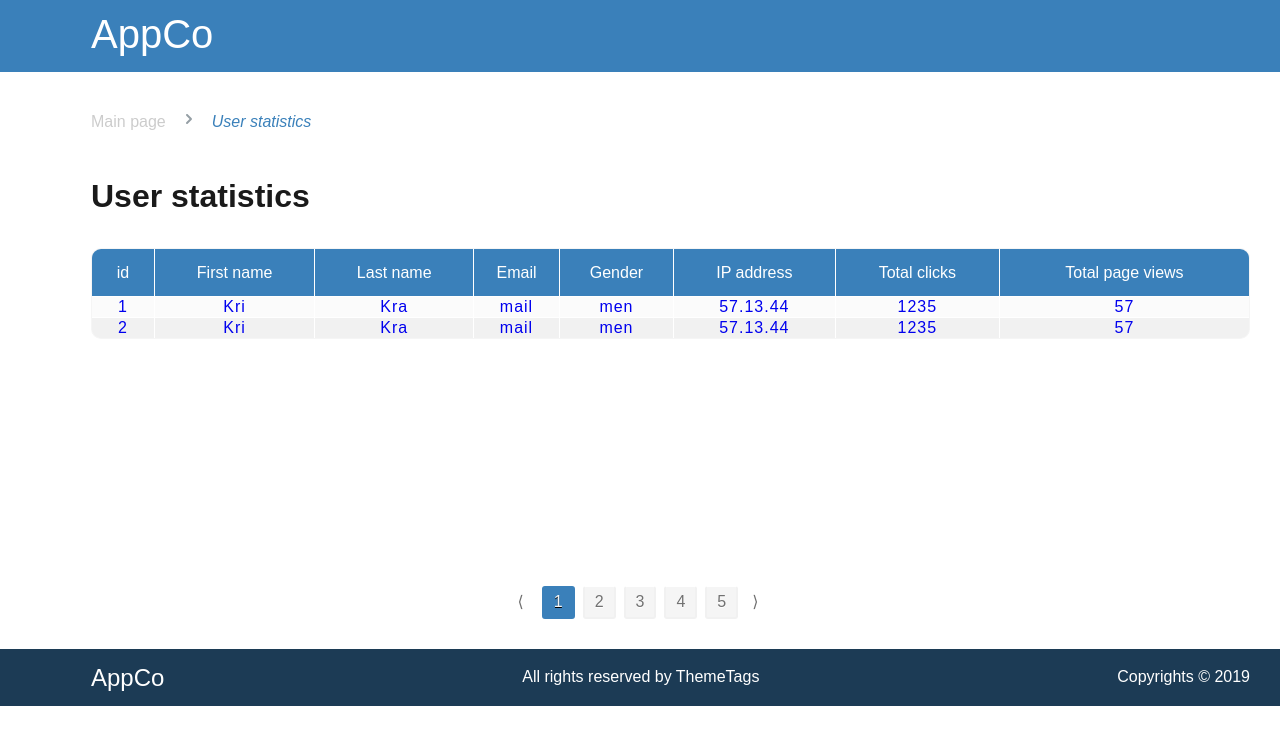
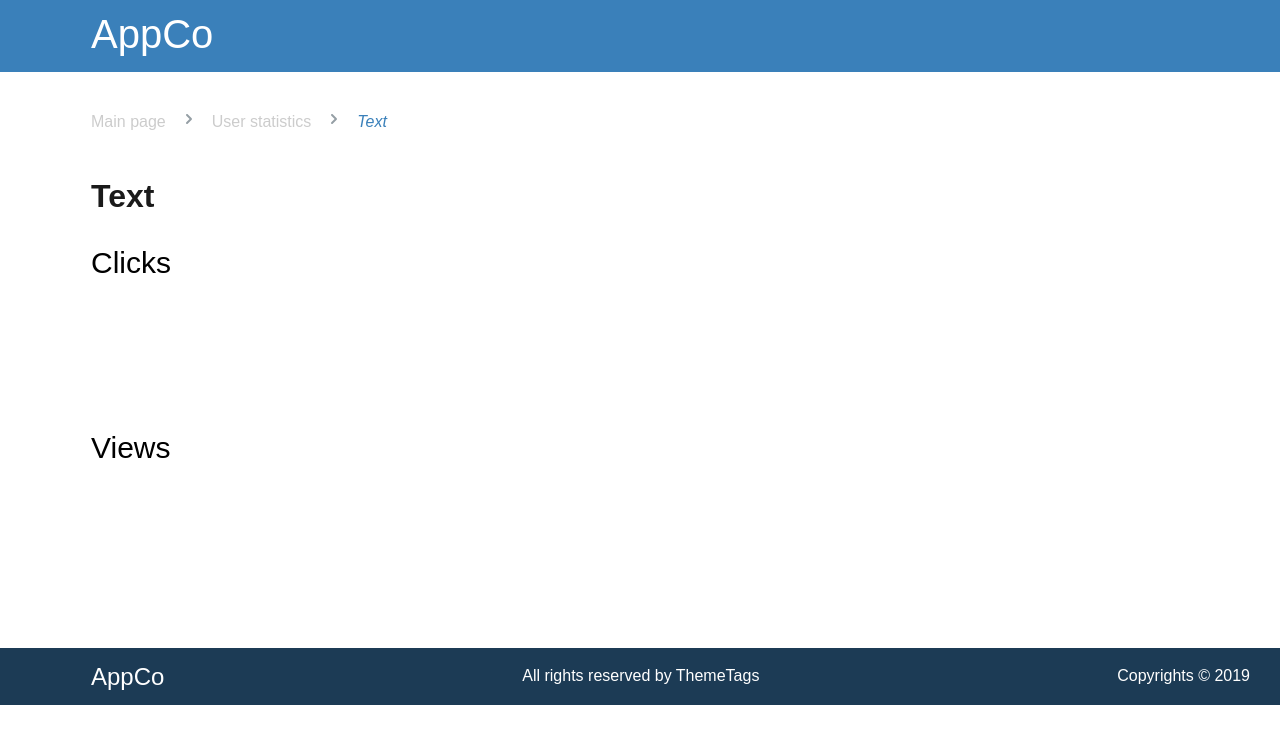
Before and after one commit to AlekzandrM/test-PlasticJam, an Angular app: page /users/1 in a window 1280 px wide. Shown: the top 744 px of the page. Built offline with nearby package versions, Linux system fonts and the light colour scheme.

Commit message:
Added statistics-page layout

```diff
--- a/src/app/app-routing.module.ts
+++ b/src/app/app-routing.module.ts
@@ -12,9 +12,9 @@ const routes: Routes = [
       {path: '', redirectTo: '/', pathMatch: 'full'},
       {path: '', component: MainPageComponent},
       {path: 'users', component: UsersPageComponent, children: [
-          {path: 'statistic/:id', component: StatisticsPageComponent},
-          {path: ':id', component: StatisticsPageComponent}
-      ]}
+          {path: 'statistic/:id', component: StatisticsPageComponent}
+      ]},
+      {path: 'users/:id', component: StatisticsPageComponent}
     ]
   },
   {
--- a/src/app/main-page/main-page.component.html
+++ b/src/app/main-page/main-page.component.html
@@ -56,15 +56,17 @@
   <div class="footer">
 
     <form class="footer_form>">
-      <label class="input">
-        <input type="text"  placeholder="Enter your email">
-      </label>
-      <button class="input_btn">Subscribe</button>
+      <div class="formWrap">
+        <label class="input">
+          <input type="text"  placeholder="Enter your email">
+        </label>
+        <button class="input_btn">Subscribe</button>
+      </div>
     </form>
 
     <div class="footer_wrap">
       <p class="footer_App">AppCo</p>
-      <p class="footer_text input">All rights reserved by ThemeTags</p>
+      <p class="footer_text">All rights reserved by ThemeTags</p>
       <p class="footer_text">Copyrights &copy; 2019</p>
     </div>
 
--- a/src/app/main-page/main-page.component.scss
+++ b/src/app/main-page/main-page.component.scss
@@ -137,16 +137,20 @@
     margin: 30px;
   }
 }
+
 .footer {
   height: 183.46px;
   color: #FFFFFF;
+  background: none;
   background-image: url("../../assets/Rectangle54.png"); background-repeat: no-repeat;;
   position: relative;
 }
 .footer_form {
+  width: 100%;
   position: absolute;
   top: 250px;
 }
+
 
 form {
   display: flex;
@@ -154,29 +158,46 @@ form {
 }
 
 input {
-  width: 579px;
+  width: 350px;
   height: 64px;
   border: 1px solid #F1F1F1;
   background: #FFFFFF;
   border-radius: 10px;
   color: #B9B9B9;
-  margin-left: 180px;
+  margin: 0 auto;
   font-size: 20px;
   padding-left: 5px;
-  @media (max-width: 425px) {
-    margin-left: 5%;
+  @media (max-width: 1400px) {
     width: 350px;
   }
+  @media (max-width: 1200px) {
+    width: 350px;
+  }
+  @media (max-width: 768px) {
+    width: 100%;
+  }
   @media (max-width: 425px) {
-    margin-left: 5%;
-    width: 275px;
+    width: 100%;
+  }
+  @media (max-width: 320px) {
+    width: 100%;
   }
 }
 
 ::placeholder {
   color: #B9B9B9;
 }
-
+.formWrap {
+  max-width: 100%;
+  display: flex;
+  justify-content: center;
+  @media (max-width: 768px) {
+    width: 100%;
+  }
+  @media (max-width: 1200px) {
+    width: 100%;
+  }
+}
 .input_btn {
   width: 176px;
   height: 56px;
@@ -188,11 +209,30 @@ input {
   color: #FFFFFF;
   position: relative;
   top: 4px;
-  right: 180px;
+  right: 0%;
   z-index: 2;
-  @media (min-width: 320px) {
+  @media (max-width: 1400px) {
     position: relative;
     top: 4px;
-    right: 50px;
+    width: 176px;
+    right: 0%;
+  }
+  @media (max-width: 1200px) {
+    position: relative;
+    top: 4px;
+    width: 20%;
+    right: 0%;
+  }
+  @media (max-width: 425px) {
+    position: relative;
+    top: 4px;
+    width: 25%;
+    right: 0%;
+  }
+  @media (max-width: 320px) {
+    position: relative;
+    top: 4px;
+    width: 25%;
+    right: 0%;
   }
 }
--- a/src/app/statistic-page/statistics-page.component.html
+++ b/src/app/statistic-page/statistics-page.component.html
@@ -1 +1,47 @@
-<p>statistics-page works!</p>
+<div class="header">
+  <div class="container">
+    <div class="logo">
+      <span>AppCo</span>
+    </div>
+  </div>
+</div>
+
+<div class="container">
+  <div class="main_wrapper">
+
+    <nav>
+      <ol class="cd-breadcrumb custom-separator">
+        <li >
+          <a routerLink="/">Main page</a>
+        </li>
+        <li >
+          <a routerLink="/users">User statistics</a>
+        </li>
+        <li class="current"><em>Text</em></li>
+      </ol>
+    </nav>
+
+    <div class="main_text">Text</div>
+
+    <div class="clicks">
+      <p>Clicks</p>
+      <canvas></canvas>
+    </div>
+
+    <div class="views">
+      <p>Views</p>
+      <canvas></canvas>
+    </div>
+
+  </div>
+</div>
+
+<div class="footer">
+  <div class="container">
+    <div class="footer_wrap">
+      <p class="footer_App">AppCo</p>
+      <p class="footer_text input">All rights reserved by ThemeTags</p>
+      <p class="footer_text">Copyrights &copy; 2019</p>
+    </div>
+  </div>
+</div>
--- a/src/app/statistic-page/statistics-page.component.scss
+++ b/src/app/statistic-page/statistics-page.component.scss
@@ -0,0 +1,151 @@
+
+
+.cd-breadcrumb {
+  width: 90%;
+  max-width: 768px;
+  padding: 0;
+  border-radius: .25em;
+  margin-bottom: 1.5em;
+}
+.cd-breadcrumb:after  {
+  content: "";
+  display: table;
+  clear: both;
+}
+.cd-breadcrumb li {
+  display: inline-block;
+  float: left;
+  margin: 0.5em 0;
+}
+.cd-breadcrumb li::after {
+  /* this is the separator between items */
+  display: inline-block;
+  content: '\00bb';
+  margin: 0 .5em;
+}
+.cd-breadcrumb li:last-of-type::after, .cd-multi-steps li:last-of-type::after {
+  /* hide separator after the last item */
+  display: none;
+}
+.cd-breadcrumb li > *, .cd-multi-steps li > * {
+  /* single step */
+  display: inline-block;
+  font-size: 16px;
+  line-height: 20px;
+  color: #CCCCCC;
+}
+.cd-breadcrumb li.current > * {
+  /* selected step */
+  color: #3A80BA;
+}
+.no-touch .cd-breadcrumb a:hover {
+  /* steps already visited */
+  color: #96c03d;
+}
+.cd-breadcrumb.custom-separator li::after, .cd-multi-steps.custom-separator li::after {
+  /* replace the default arrow separator with a custom icon */
+  content: '';
+  height: 16px;
+  width: 16px;
+  background: url("../../assets/cd-custom-separator.svg") no-repeat center center;
+  vertical-align: middle;
+}
+.cd-breadcrumb.custom-icons li > *::before, .cd-multi-steps.custom-icons li > *::before {
+  /* add a custom icon before each item */
+  content: '';
+  display: inline-block;
+  height: 20px;
+  width: 20px;
+  margin-right: .4em;
+  margin-top: -2px;
+  /* background: url(../img/cd-custom-icons-01.svg) no-repeat 0 0; */
+  vertical-align: middle;
+}
+.cd-breadcrumb.custom-icons li:not(.current):nth-of-type(2) > *::before, .cd-multi-steps.custom-icons li:not(.current):nth-of-type(2) > *::before {
+  /* change custom icon using image sprites */
+  background-position: -20px 0;
+}
+.cd-breadcrumb.custom-icons li:not(.current):nth-of-type(3) > *::before, .cd-multi-steps.custom-icons li:not(.current):nth-of-type(3) > *::before {
+  background-position: -40px 0;
+}
+.cd-breadcrumb.custom-icons li:not(.current):nth-of-type(4) > *::before, .cd-multi-steps.custom-icons li:not(.current):nth-of-type(4) > *::before {
+  background-position: -60px 0;
+}
+.cd-breadcrumb.custom-icons li.current:first-of-type > *::before, .cd-multi-steps.custom-icons li.current:first-of-type > *::before {
+  /* change custom icon for the current item */
+  background-position: 0 -20px;
+}
+.cd-breadcrumb.custom-icons li.current:nth-of-type(2) > *::before, .cd-multi-steps.custom-icons li.current:nth-of-type(2) > *::before {
+  background-position: -20px -20px;
+}
+.cd-breadcrumb.custom-icons li.current:nth-of-type(3) > *::before, .cd-multi-steps.custom-icons li.current:nth-of-type(3) > *::before {
+  background-position: -40px -20px;
+}
+.cd-breadcrumb.custom-icons li.current:nth-of-type(4) > *::before, .cd-multi-steps.custom-icons li.current:nth-of-type(4) > *::before {
+  background-position: -60px -20px;
+}
+@media only screen and (min-width: 768px) {
+  .cd-breadcrumb {
+    padding-right: 0.5em;
+  }
+  .cd-breadcrumb li {
+    margin: 0;
+  }
+  .cd-breadcrumb li::after {
+    margin: 0 0.5em;
+  }
+  .cd-breadcrumb li > * {
+    font-size: 16px;
+    line-height: 20px;
+  }
+}
+
+@media only screen and (min-width: 768px) {
+  .cd-breadcrumb.triangle {
+    /* reset basic style */
+    background-color: transparent;
+    padding: 0;
+  }
+
+  .cd-breadcrumb.triangle li:last-of-type::after, .cd-breadcrumb.triangle li:last-of-type > *::after {
+    /* hide the triangle after the last step */
+    display: none;
+  }
+  .cd-breadcrumb.triangle.custom-separator li::after {
+    /* reset style */
+    background-image: none;
+  }
+  .cd-breadcrumb.triangle.custom-icons li::after, .cd-breadcrumb.triangle.custom-icons li > *::after {
+    /* 50px is the height of the <a> element */
+    border-top-width: 25px;
+    border-bottom-width: 25px;
+  }
+
+  @-moz-document url-prefix() {
+    .cd-breadcrumb.triangle li::after,
+    .cd-breadcrumb.triangle li > *::after {
+      /* fix a bug on Firefix - tooth edge on css triangle */
+      border-left-style: dashed;
+    }
+  }
+}
+/* --------------------------------
+
+Custom icons hover effects - breadcrumb and multi-steps
+
+-------------------------------- */
+@media only screen and (min-width: 768px) {
+  .no-touch .cd-breadcrumb.triangle.custom-icons li:first-of-type a:hover::before, .cd-breadcrumb.triangle.custom-icons li.current:first-of-type em::before, .no-touch .cd-multi-steps.text-center.custom-icons li:first-of-type a:hover::before, .cd-multi-steps.text-center.custom-icons li.current:first-of-type em::before {
+    /* change custom icon using image sprites - hover effect or current item */
+    background-position: 0 -40px;
+  }
+  .no-touch .cd-breadcrumb.triangle.custom-icons li:nth-of-type(2) a:hover::before, .cd-breadcrumb.triangle.custom-icons li.current:nth-of-type(2) em::before, .no-touch .cd-multi-steps.text-center.custom-icons li:nth-of-type(2) a:hover::before, .cd-multi-steps.text-center.custom-icons li.current:nth-of-type(2) em::before {
+    background-position: -20px -40px;
+  }
+  .no-touch .cd-breadcrumb.triangle.custom-icons li:nth-of-type(3) a:hover::before, .cd-breadcrumb.triangle.custom-icons li.current:nth-of-type(3) em::before, .no-touch .cd-multi-steps.text-center.custom-icons li:nth-of-type(3) a:hover::before, .cd-multi-steps.text-center.custom-icons li.current:nth-of-type(3) em::before {
+    background-position: -40px -40px;
+  }
+  .no-touch .cd-breadcrumb.triangle.custom-icons li:nth-of-type(4) a:hover::before, .cd-breadcrumb.triangle.custom-icons li.current:nth-of-type(4) em::before, .no-touch .cd-multi-steps.text-center.custom-icons li:nth-of-type(4) a:hover::before, .cd-multi-steps.text-center.custom-icons li.current:nth-of-type(4) em::before {
+    background-position: -60px -40px;
+  }
+}
--- a/src/app/statistic-page/statistics-page.component.ts
+++ b/src/app/statistic-page/statistics-page.component.ts
@@ -1,15 +1,15 @@
-import { Component, OnInit } from '@angular/core';
+import {AfterViewInit, Component, OnInit} from '@angular/core';
 
 @Component({
   selector: 'app-statistics-page',
   templateUrl: './statistics-page.component.html',
   styleUrls: ['./statistics-page.component.scss']
 })
-export class StatisticsPageComponent implements OnInit {
+export class StatisticsPageComponent implements AfterViewInit {
 
   constructor() { }
 
-  ngOnInit(): void {
+  ngAfterViewInit() {
   }
 
 }
--- a/src/app/users-page/users-page.component.scss
+++ b/src/app/users-page/users-page.component.scss
@@ -1,57 +1,5 @@
-.header {
-  height: 72px;
-  background: #3A80BA;
-  margin-bottom: 1em;
-}
-
-.logo {
-  color: #FFFFFF;
-  width: 136px;
-  padding-top: 0;
-  height: 73px;
-  margin: 10px 0 13px 5%;
-  span {
-    font-style: normal;
-    font-weight: normal;
-    font-size: 40px;
-    line-height: 49px;
-  }
-}
-
-.footer {
-  height: 57px;
-  background: #1C3B55;
-}
-
-.footer_wrap {
-  color: #FFFFFF;
-  display: flex;
-  align-items: flex-start;
-  justify-content: space-between;
-  flex-wrap: nowrap;
-  .footer_App {
-    font-size: 24px;
-    line-height: 29px;
-    margin: 14px 0 14px 5%;
-  }
-  .footer_text{
-    font-size: 16px;
-    line-height: 142%;
-    margin: 17px 0 17px 5%;
-  }
-}
-
 .main_wrapper {
-  margin: 0 0 1em 5%;
-  min-height: 450px;
-}
-
-.main_text {
-  font-size: 32px;
-  line-height: 39px;
-  color: #1A1A1A;
-  font-weight: bold;
-  margin-bottom: 1em;
+  min-height: 600px;
 }
 
 table {
@@ -83,6 +31,7 @@ th {
   min-width: 30px;
 }
 td {
+  height: 32px;
   font-size: 16px;
   line-height: 20px;
   color: #1A1A1A;
--- a/src/styles.scss
+++ b/src/styles.scss
@@ -44,3 +44,59 @@ html {
     max-width: none;
   }
 }
+
+.header {
+  height: 72px;
+  background: #3A80BA;
+  margin-bottom: 1em;
+}
+
+.logo {
+  color: #FFFFFF;
+  width: 136px;
+  padding-top: 0;
+  height: 73px;
+  margin: 10px 0 13px 5%;
+  span {
+    font-style: normal;
+    font-weight: normal;
+    font-size: 40px;
+    line-height: 49px;
+  }
+}
+
+.footer {
+  height: 57px;
+  background: #1C3B55;
+}
+
+.footer_wrap {
+  color: #FFFFFF;
+  display: flex;
+  align-items: flex-start;
+  justify-content: space-between;
+  flex-wrap: nowrap;
+  .footer_App {
+    font-size: 24px;
+    line-height: 29px;
+    margin: 14px 0 14px 5%;
+  }
+  .footer_text{
+    font-size: 16px;
+    line-height: 142%;
+    margin: 17px 0 17px 5%;
+  }
+}
+
+.main_wrapper {
+  margin: 0 0 1em 5%;
+  min-height: 450px;
+}
+
+.main_text {
+  font-size: 32px;
+  line-height: 39px;
+  color: #1A1A1A;
+  font-weight: bold;
+  margin-bottom: 1em;
+}
```
